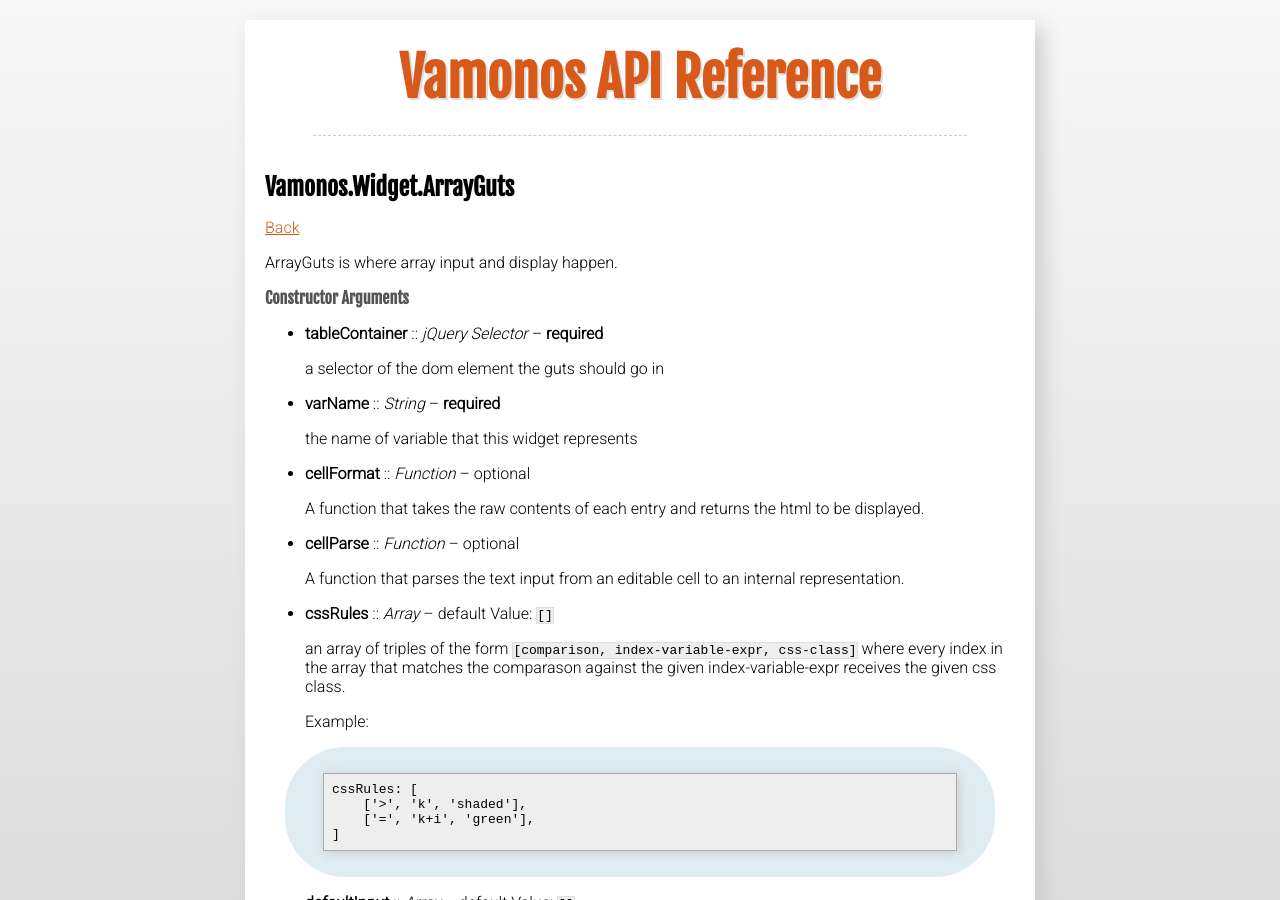
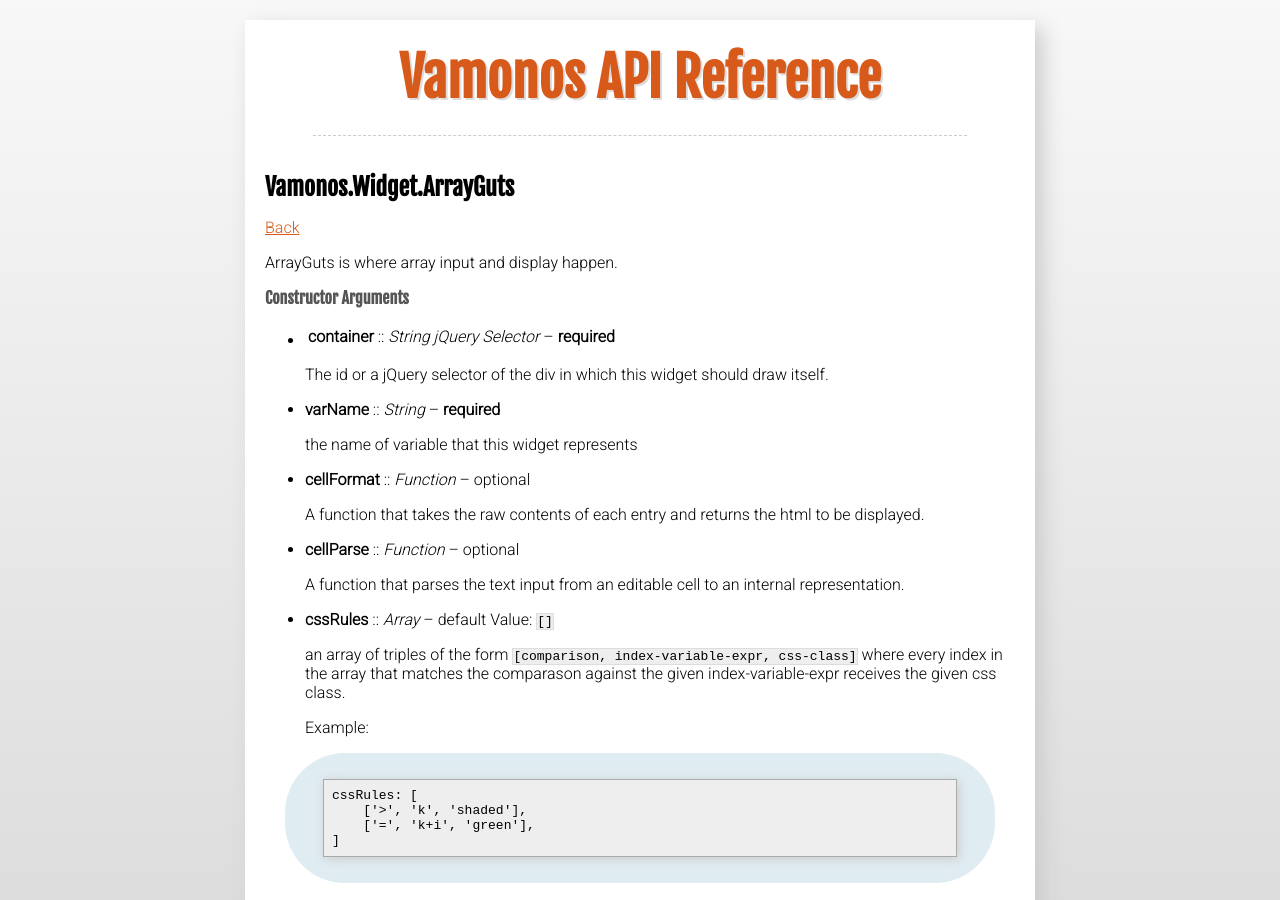
Before and after one commit to rosulek/vamonos, a Jekyll site: the page built from api/widget-arrayguts.md, in a window 1280 px wide and 900 px high. Built offline with Jekyll 4.4.1, drawn with Linux system fonts in a browser that asks for light colours; nearby versions of some CDN libraries; library files that are not in the unit come from our copies.

Commit message:
remove tableContainer from Array api

```diff
--- a/api/widget-arrayguts.md
+++ b/api/widget-arrayguts.md
@@ -15,9 +15,9 @@ ArrayGuts is where array input and display happen.
 
 ### Constructor Arguments
 
- * **tableContainer** :: *jQuery Selector* -- **required**
+ * **container** :: *String* | *jQuery Selector* -- **required**
 
-    a selector of the dom element the guts should go in
+    The id or a jQuery selector of the div in which this widget should draw itself.
 
 
 
```
Also changed, not shown: api/widget-array.md (+0 -6 lines), api/widget-matrix.md (+0 -6 lines), api/widget-parallelarrays.md (+0 -6 lines), api/widget-queue.md (+2 -2 lines), lib/vamonos-all.js, lib/vamonos.js.
